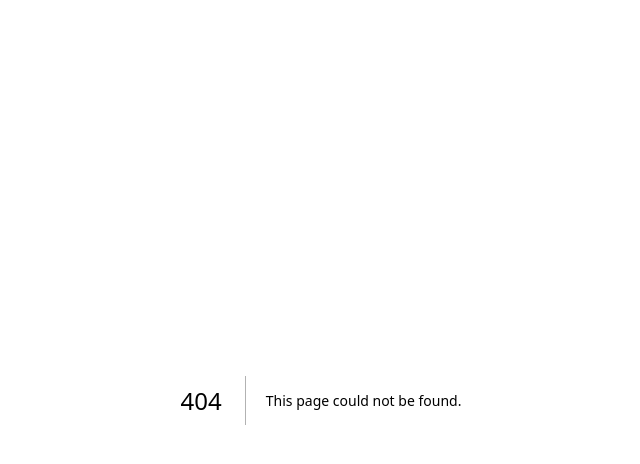
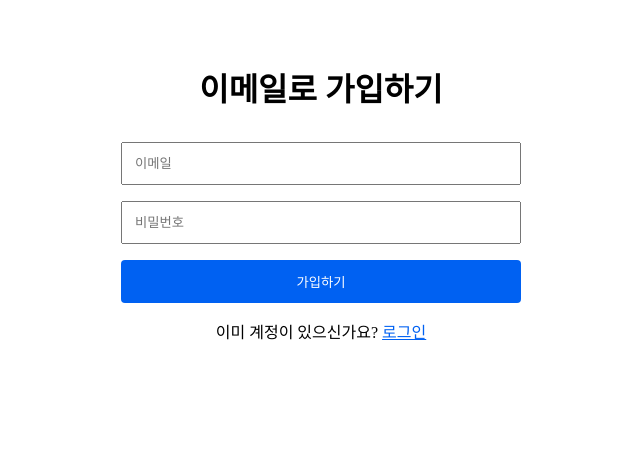
Before and after one commit to manlounge/manlounge-web, a Next.js app: page /signup-email in a window 1280 px wide. Before the commit this address had no page. Shown: the top 464 px of the page, without its empty margins (319-959 px from the left). Built offline with nearby package versions, Linux system fonts and the light colour scheme.

Commit message:
Create signup-email.tsx

```diff
--- /dev/null
+++ b/pages/signup-email.tsx
@@ -0,0 +1,66 @@
+// pages/signup-email.tsx
+import { useState } from 'react'
+import { useRouter } from 'next/router'
+import { createUserWithEmailAndPassword } from 'firebase/auth'
+import { auth } from '../firebase/firebaseConfig'  // 본인의 경로에 맞춰서
+
+export default function EmailSignup() {
+  const router = useRouter()
+  const [email, setEmail] = useState('')
+  const [password, setPassword] = useState('')
+  const [error, setError] = useState<string|null>(null)
+
+  const handleSubmit = async (e: React.FormEvent) => {
+    e.preventDefault()
+    setError(null)
+    try {
+      await createUserWithEmailAndPassword(auth, email, password)
+      router.push('/login')
+    } catch (err: any) {
+      setError(err.message)
+    }
+  }
+
+  return (
+    <div style={{ maxWidth: 400, margin: '4rem auto', padding: '0 1rem' }}>
+      <h1 style={{ textAlign: 'center', marginBottom: '2rem' }}>이메일로 가입하기</h1>
+      <form onSubmit={handleSubmit}>
+        <input
+          type="email"
+          placeholder="이메일"
+          value={email}
+          onChange={e => setEmail(e.target.value)}
+          required
+          style={{ width: '100%', padding: '0.75rem', marginBottom: '1rem', boxSizing: 'border-box' }}
+        />
+        <input
+          type="password"
+          placeholder="비밀번호"
+          value={password}
+          onChange={e => setPassword(e.target.value)}
+          required
+          style={{ width: '100%', padding: '0.75rem', marginBottom: '1rem', boxSizing: 'border-box' }}
+        />
+        {error && <p style={{ color: 'red', marginBottom: '1rem' }}>{error}</p>}
+        <button
+          type="submit"
+          style={{
+            width: '100%',
+            padding: '0.75rem',
+            background: '#0061F2',
+            color: '#fff',
+            border: 'none',
+            borderRadius: 4,
+            cursor: 'pointer'
+          }}
+        >
+          가입하기
+        </button>
+      </form>
+      <p style={{ textAlign: 'center', marginTop: '1rem' }}>
+        이미 계정이 있으신가요?&nbsp;
+        <a href="/login" style={{ color: '#0061F2' }}>로그인</a>
+      </p>
+    </div>
+  )
+}
```
